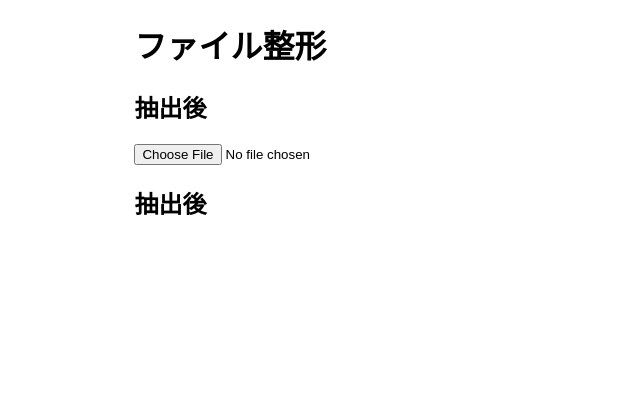
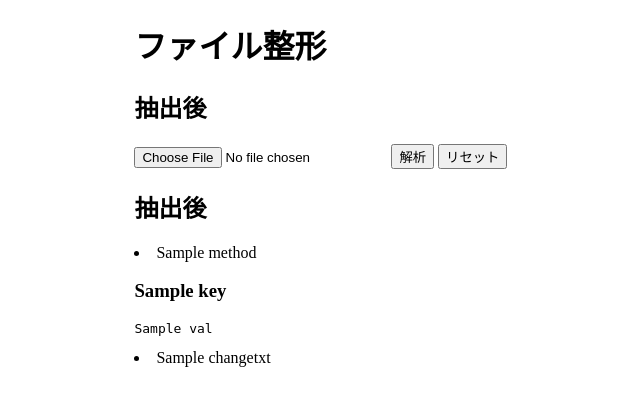
Before and after one commit to Yamamame/norn_calc_ico, a Python web app: template source/template/parse_regex_method.tpl.html in a window 1280 px wide. Shown: the top 406 px of the page, without its empty margins (0-640 px from the left). Run offline with Jinja, Linux system fonts and the light colour scheme; the template is opened without the code that fills it: most values are stand-ins (such as "Sample title", 1, 10 or a date in 2020).

Commit message:
[fix]ファイル受け渡し成功せず

```diff
--- a/source/template/parse_regex_method.tpl.html
+++ b/source/template/parse_regex_method.tpl.html
@@ -9,11 +9,21 @@
       <h2>抽出後</h2>
       <form action="#" method="post" name="file_send">
         <input type="file" name="targ_file"/>
+        <input type="submit" value="解析">
+        <input type="reset" value="リセット">
       </form>
     </div>
     <h2>抽出後</h2>
-    <pre>
-    </pre>
+      {% if dictkeys.method != '' %}
+      <li>{{ dictkeys.method }}</li>
+      {% endif %}
+      {% for val in dictval %}
+      <h3>{{ val.key }}</h3>
+      <pre>{{ val.val }}</pre>
+      {% endfor %}
+      {% if changetxt != '' %}
+      <li>{{ changetxt }}</li>
+      {% endif %}
   </div>
 </body>
 </html>
```
Also changed, not shown: source/parse_regex_method.py (+35 -1 lines).
